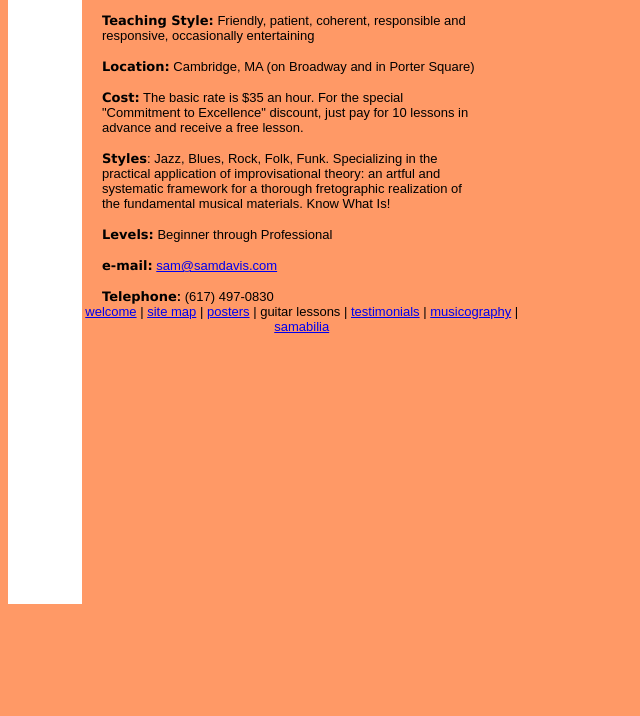
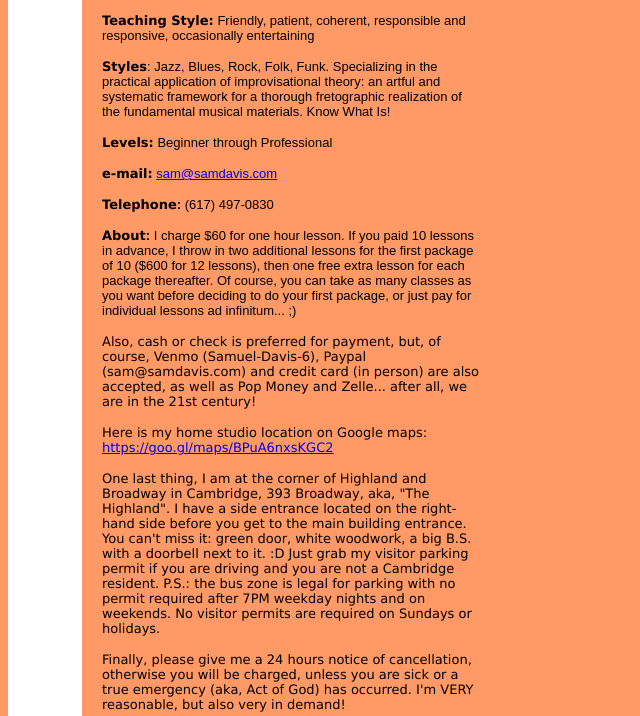
Before and after one commit to samdavisguitarlessons/samdavis.com, a plain HTML site: page less.html in a window 1280 px wide. Shown: the part 258-974 px from the top of the page, without its empty margins (0-640 px from the left). Before the commit the page ends 870 px from the top, so only its background shows below. Drawn offline with Linux system fonts and the light colour scheme.

Commit message:
update about section

```diff
--- a/less.html
+++ b/less.html
@@ -126,12 +126,6 @@
         Style:</b></font><font face="Arial, Helvetica, sans-serif" size="-1">
         Friendly, patient, coherent, responsible and responsive, occasionally
         entertaining</font></p>
-      <p><font face="Verdana, Arial, Helvetica, sans-serif" size="-1"><b>Location:</b></font><font face="Arial, Helvetica, sans-serif" size="-1">
-        Cambridge, MA (on Broadway and in Porter Square)</font></p>
-      <p><font face="Verdana, Arial, Helvetica, sans-serif" size="-1"><b>Cost:</b></font><font face="Arial, Helvetica, sans-serif" size="-1">
-        The basic rate is $35 an hour. For the special &quot;Commitment to Excellence&quot;
-        discount, just pay for 10 lessons in advance and receive a free lesson.<br>
-        </font></p>
       <p><font face="Verdana, Arial, Helvetica, sans-serif" size="-1"><b>Styles</b></font><font face="Arial, Helvetica, sans-serif" size="-1">:
         Jazz, Blues, Rock, Folk, Funk. Specializing in the practical application
         of improvisational theory: an artful and systematic framework for a thorough
@@ -146,6 +140,21 @@
         </font></p>
       <p><font face="Verdana, Arial, Helvetica, sans-serif" size="-1"><b>Telephone</b></font><b><font face="Arial, Helvetica, sans-serif" size="-1">:</font></b><font face="Arial, Helvetica, sans-serif" size="-1">
         (617) 497-0830</font></p>
+      <p><font face="Verdana, Arial, Helvetica, sans-serif" size="-1"><b>About</b></font><b><font face="Arial, Helvetica, sans-serif" size="-1">:</font></b><font face="Arial, Helvetica, sans-serif" size="-1">
+        I charge $60 for one hour lesson. If you paid 10 lessons in advance, I throw in two additional lessons for the first package of 10 ($600 for 12 lessons), then one free extra lesson for each package thereafter. Of course, you can take as many classes as you want before deciding to do your first package, or just pay for individual lessons ad infinitum... ;)</font></p>
+      <p><font face="Verdana, Arial, Helvetica, sans-serif" size="-1">
+        Also, cash or check is preferred for payment, but, of course, Venmo (Samuel-Davis-6), Paypal (sam@samdavis.com) and credit card (in person) are also accepted, as well as Pop Money and Zelle... after all, we are in the 21st century!
+      </font></p>
+      <p><font face="Verdana, Arial, Helvetica, sans-serif" size="-1">
+        Here is my home studio location on Google maps: <a href="https://goo.gl/maps/BPuA6nxsKGC2" target="_blank">https://goo.gl/maps/BPuA6nxsKGC2</a>
+      </font></p>
+      <p><font face="Verdana, Arial, Helvetica, sans-serif" size="-1">
+        One last thing, I am at the corner of Highland and Broadway in Cambridge, 393 Broadway, aka, "The Highland". I have a side entrance located on the right-hand side before you get to the main building entrance. You can't miss it: green door, white woodwork, a big B.S. with a doorbell next to it. :D Just grab my visitor parking permit if you are driving and you are not a Cambridge resident. P.S.: the bus zone is legal for parking with no permit required after 7PM weekday nights and on weekends. No visitor permits are required on Sundays or holidays.
+      </font></p>
+      <p><font face="Verdana, Arial, Helvetica, sans-serif" size="-1">
+        Finally, please give me a 24 hours notice of cancellation, otherwise you will be charged, unless you are sick or a true emergency (aka, Act of God) has occurred. I'm VERY reasonable, but also very in demand!
+      </font></p>
+      <br />
     </TD>
     <TD width="1"> <IMG SRC="images/spacer.gif" WIDTH=1 HEIGHT=9></TD>
   </TR>
```
Also changed, not shown: 1 other file.
